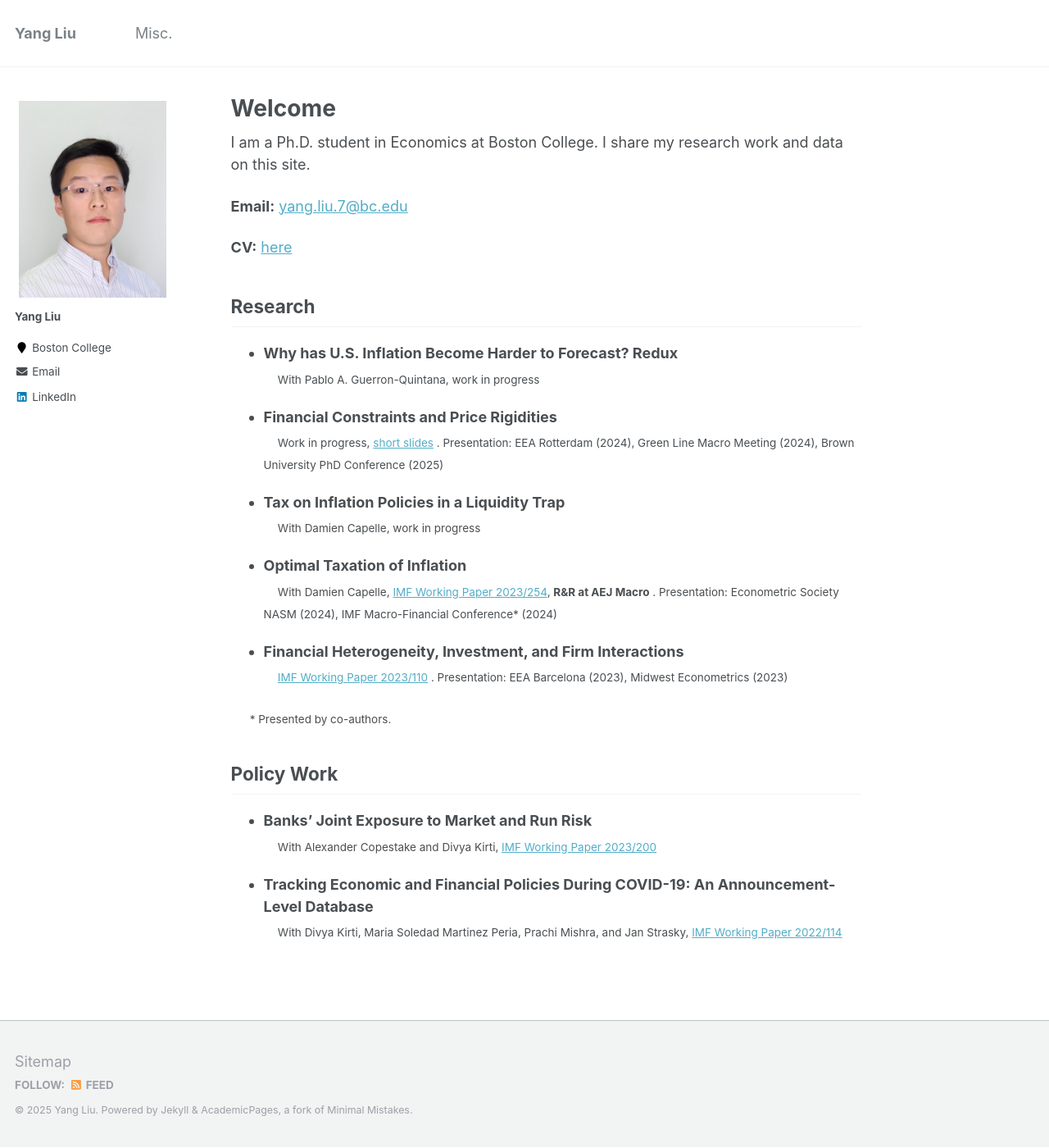
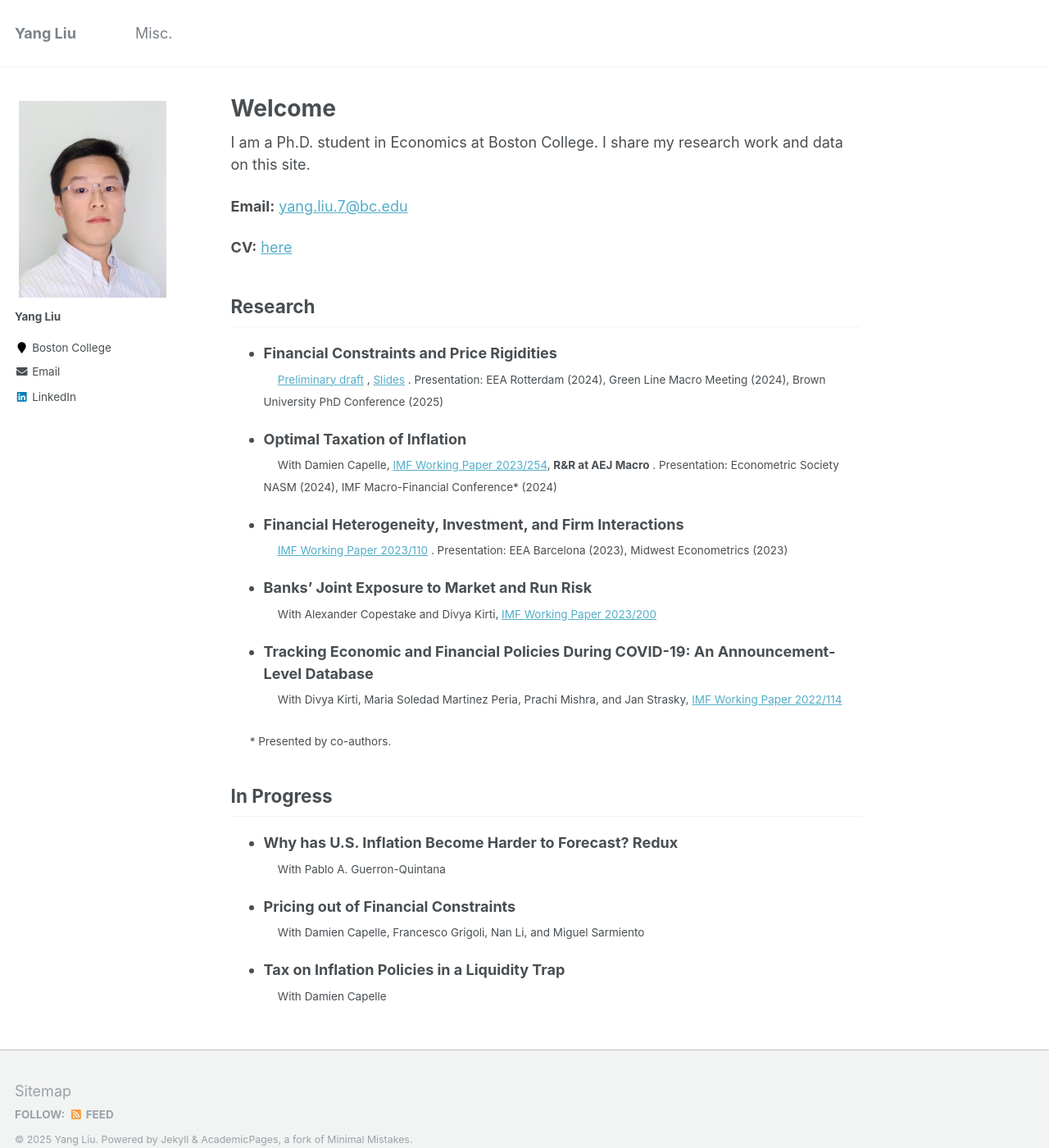
Before and after one commit to yangliu-95/yangliu-95.github.io, a Jekyll site: the page built from _pages/home.md, in a window 1280 px wide and 1400 px high. Shown: the whole window at 82% size. Built offline with Jekyll 4.4.1, drawn with Linux system fonts in a browser that asks for light colours.

Commit message:
Update home.md

```diff
--- a/_pages/home.md
+++ b/_pages/home.md
@@ -16,14 +16,8 @@ I am a Ph.D. student in Economics at Boston College. I share my research work an
 
 ## Research
 
-* **Why has U.S. Inflation Become Harder to Forecast? Redux**  <br>
-<sub> &emsp;  With Pablo A. Guerron-Quintana, work in progress <sub>
-
 * **Financial Constraints and Price Rigidities**  <br>
-<sub> &emsp;  Work in progress, [short slides](files/Finance_Inflation_EEA2024_YL.pdf) . Presentation: EEA Rotterdam (2024), Green Line Macro Meeting (2024), Brown University PhD Conference (2025) <sub>
-
-* **Tax on Inflation Policies in a Liquidity Trap**  <br>
-<sub> &emsp;  With Damien Capelle, work in progress <sub>
+<sub> &emsp; [Preliminary draft](files/Finance_Inflation_apr2025.pdf) , [Slides](files/Finance_Inflation_EEA2024_YL.pdf) . Presentation: EEA Rotterdam (2024), Green Line Macro Meeting (2024), Brown University PhD Conference (2025) <sub>
 
 * **Optimal Taxation of Inflation**  <br>
 <sub> &emsp;  With Damien Capelle,  [IMF Working Paper 2023/254](https://www.imf.org/en/Publications/WP/Issues/2023/12/08/Optimal-Taxation-of-Inflation-542215), **R&R at AEJ Macro** . Presentation: Econometric Society NASM (2024), IMF Macro-Financial Conference* (2024) <sub>
@@ -31,14 +25,23 @@ I am a Ph.D. student in Economics at Boston College. I share my research work an
 * **Financial Heterogeneity, Investment, and Firm Interactions**  <br>
 <sub> &emsp;  [IMF Working Paper 2023/110](https://www.imf.org/en/Publications/WP/Issues/2023/05/26/Financial-Heterogeneity-Investment-and-Firm-Interactions-533844) . Presentation: EEA Barcelona (2023), Midwest Econometrics (2023) <sub>
 
-
-&emsp; <sub> * Presented by co-authors. </sub>
-
-
-## Policy Work
-
 * **Banks’ Joint Exposure to Market and Run Risk**  <br>
 <sub> &emsp;  With Alexander Copestake and Divya Kirti,  [IMF Working Paper 2023/200](https://www.imf.org/en/Publications/WP/Issues/2023/09/23/Banks-Joint-Exposure-to-Market-and-Run-Risk-539390) <sub>
 
 * **Tracking Economic and Financial Policies During COVID-19: An Announcement-Level Database**  <br>
 <sub> &emsp;  With Divya Kirti, Maria Soledad Martinez Peria, Prachi Mishra, and Jan Strasky, [IMF Working Paper 2022/114](https://www.imf.org/en/Publications/WP/Issues/2022/06/03/Tracking-Economic-and-Financial-Policies-During-COVID-19-An-Announcement-Level-Database-518896) <sub>
+
+
+&emsp; <sub> * Presented by co-authors. </sub>
+
+
+## In Progress
+
+* **Why has U.S. Inflation Become Harder to Forecast? Redux**  <br>
+<sub> &emsp;  With Pablo A. Guerron-Quintana <sub>
+
+* **Pricing out of Financial Constraints**  <br>
+<sub> &emsp;  With Damien Capelle, Francesco Grigoli, Nan Li, and Miguel Sarmiento <sub>
+
+* **Tax on Inflation Policies in a Liquidity Trap**  <br>
+<sub> &emsp;  With Damien Capelle <sub>
```
